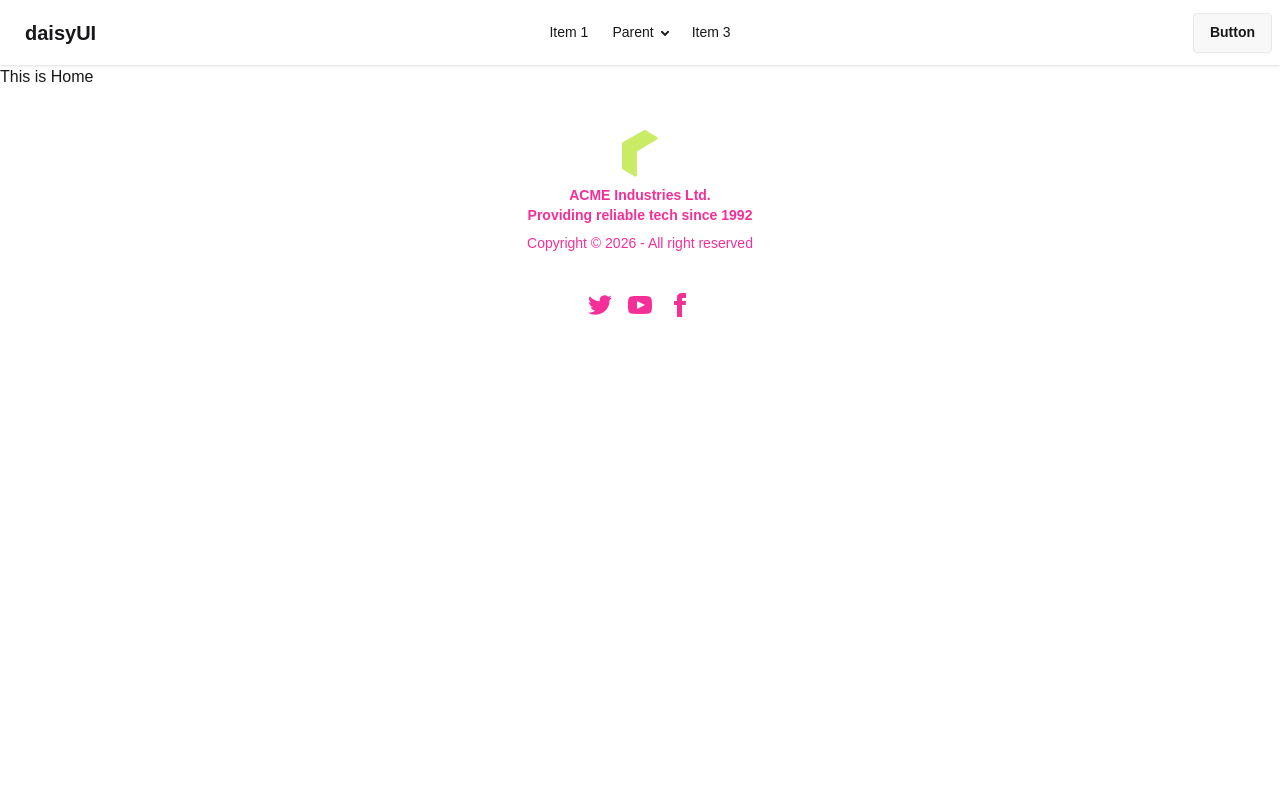
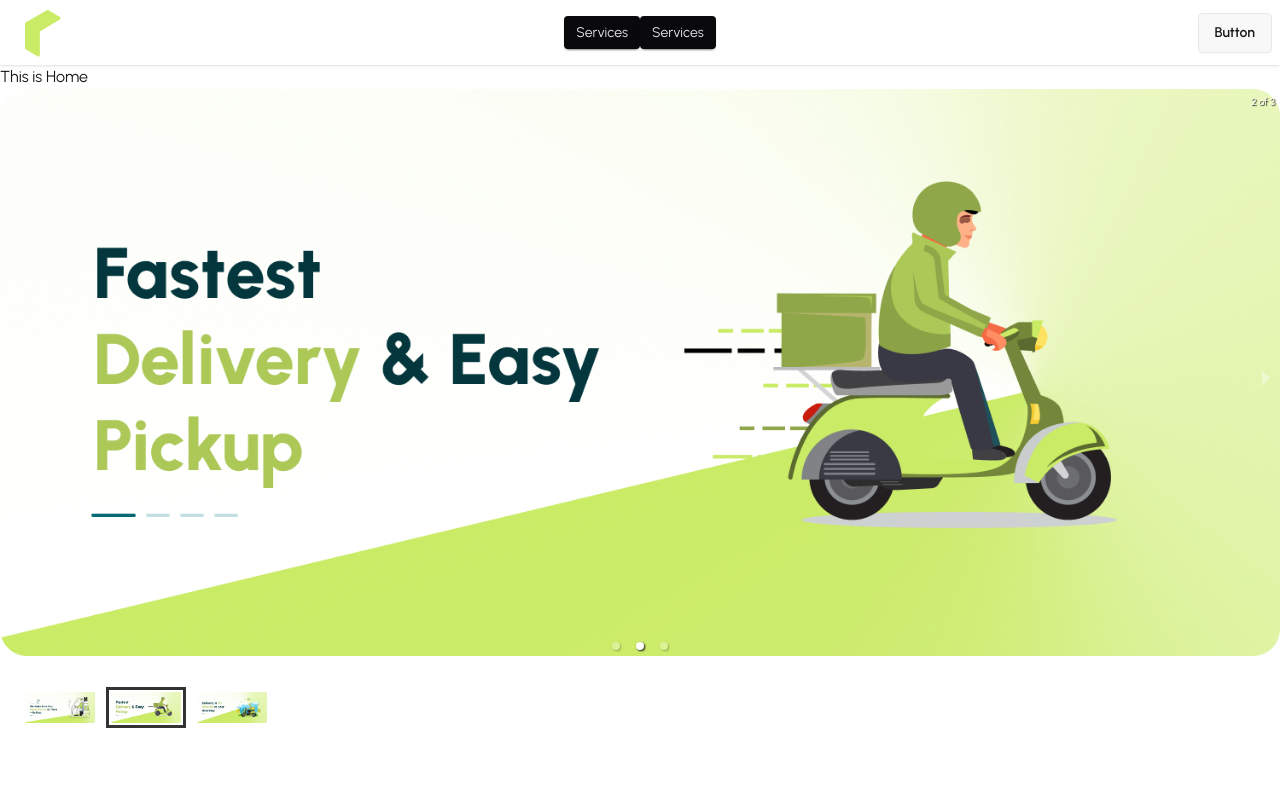
Before and after one commit to mdaias/Percelix-Client, a React (Vite) app: page / in a window 1280 px wide. Shown: the top 794 px of the page. Built offline with nearby package versions, Linux system fonts and the light colour scheme.

Commit message:
Add navbar and Carousel

```diff
--- a/src/index.css
+++ b/src/index.css
@@ -1,11 +1,20 @@
+@import url('https://fonts.googleapis.com/css2?family=Urbanist:ital,wght@0,100..900;1,100..900&display=swap');
 @import "tailwindcss";
 @plugin "daisyui";
+@plugin "daisyui" {
+   themes: light --default;
+};
 
+@plugin "daisyui/theme" {
+  name: "light";
+  default: true;
+  --color-primary: #CAEB66;
+  --color-secondary: #03373D;
+}
 
 @import url('https://fonts.googleapis.com/css2?family=Urbanist:ital,wght@0,100..900;1,100..900&display=swap');
 
 body {
   font-family: "Urbanist", sans-serif;
   font-optical-sizing: auto;
-  font-style: normal;
-}
+  font-style: normal;}
--- a/src/layouts/RootLayout.jsx
+++ b/src/layouts/RootLayout.jsx
@@ -5,7 +5,7 @@ import NavBar from '../pages/Shared/NavBar/NavBar';
 
 const RootLayout = () => {
     return (
-        <div>
+        <div className='max-w-7xl mx-auto'>
             <NavBar></NavBar>
             <Outlet></Outlet>
             <Footer></Footer>
--- a/src/pages/Home/Home/Home.jsx
+++ b/src/pages/Home/Home/Home.jsx
@@ -1,9 +1,11 @@
 import React from 'react';
+import Banner from '../Banner/Banner';
 
 const Home = () => {
     return (
         <div>
             <h2>This is Home</h2>
+            <Banner></Banner>
         </div>
     );
 };
--- a/src/pages/Shared/NavBar/NavBar.jsx
+++ b/src/pages/Shared/NavBar/NavBar.jsx
@@ -1,6 +1,12 @@
 import React from 'react';
+import Logo from '../../../components/Logo/Logo';
+import { NavLink } from 'react-router';
 
 const NavBar = () => {
+    const links = <>
+        <li><NavLink to="">Services</NavLink></li>
+        <li><NavLink to="">Services</NavLink></li>
+    </>
     return (
         <div className="navbar bg-base-100 shadow-sm">
             <div className="navbar-start">
@@ -11,32 +17,16 @@ const NavBar = () => {
                     <ul
                         tabIndex="-1"
                         className="menu menu-sm dropdown-content bg-base-100 rounded-box z-1 mt-3 w-52 p-2 shadow">
-                        <li><a>Item 1</a></li>
-                        <li>
-                            <a>Parent</a>
-                            <ul className="p-2">
-                                <li><a>Submenu 1</a></li>
-                                <li><a>Submenu 2</a></li>
-                            </ul>
-                        </li>
-                        <li><a>Item 3</a></li>
+                        {links}
                     </ul>
                 </div>
-                <a className="btn btn-ghost text-xl">daisyUI</a>
+                <a className="btn btn-ghost text-xl">
+                    <Logo></Logo>
+                </a>
             </div>
             <div className="navbar-center hidden lg:flex">
                 <ul className="menu menu-horizontal px-1">
-                    <li><a>Item 1</a></li>
-                    <li>
-                        <details>
-                            <summary>Parent</summary>
-                            <ul className="p-2">
-                                <li><a>Submenu 1</a></li>
-                                <li><a>Submenu 2</a></li>
-                            </ul>
-                        </details>
-                    </li>
-                    <li><a>Item 3</a></li>
+                    {links}
                 </ul>
             </div>
             <div className="navbar-end">
```
